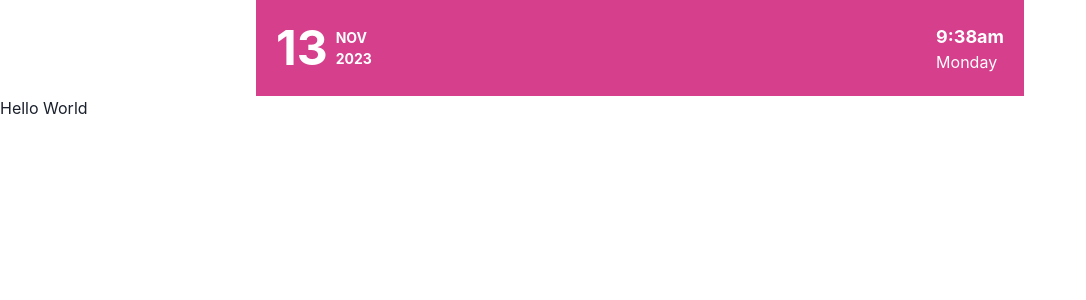
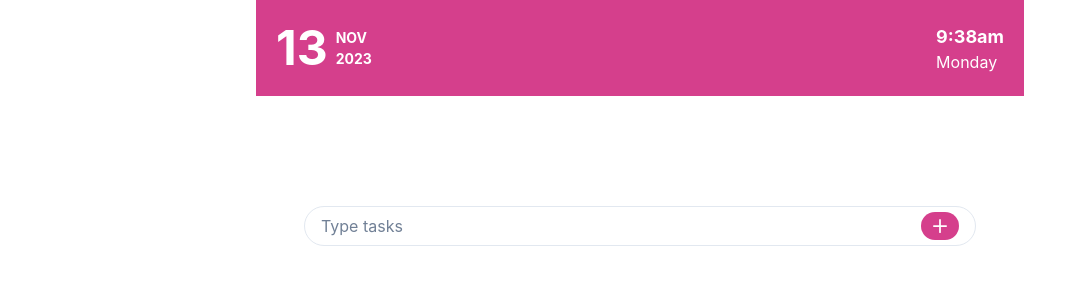
Before and after one commit to miwa-tanaka/todo-lists, a Next.js app: page /todo-lists/ in a window 1280 px wide. Shown: the top 300 px of the page, without its empty margins (0-1086 px from the left). Built offline with nearby package versions, Linux system fonts and the light colour scheme; what @chakra-ui/next-js would draw is missing.

Commit message:
modify: added feature add/delete todos

```diff
--- /dev/null
+++ b/src/atoms/dataAtom.ts
@@ -0,0 +1,20 @@
+import { atom } from "recoil";
+import type { taskObj } from "@/components/button"
+
+// tasks
+export const formData = atom({
+  key: 'formData',
+  default: [] as taskObj[],
+});
+
+// finished tasks
+export const finishedTasks = atom({
+  key: 'finishedTasks',
+  default: [] as taskObj[],
+});
+
+// # of total tasks
+export const totalTasks = atom({
+  key: 'totalTasks',
+  default: 0,
+});
--- /dev/null
+++ b/src/components/button.tsx
@@ -0,0 +1,68 @@
+import { InputGroup, Input, InputRightElement, Button, FormControl, FormErrorMessage } from '@chakra-ui/react'
+import { AddIcon } from '@chakra-ui/icons'
+import { useForm } from 'react-hook-form';
+import { useRecoilState, useRecoilValue } from "recoil";
+import { formData, totalTasks } from "../atoms/dataAtom";
+
+type task = {
+  task: string;
+}
+
+export type taskObj = {
+  t: string,
+  k: number
+}
+
+export default function AddTasks() {
+  const {
+    handleSubmit,
+    register,
+    setValue,
+    formState: { errors, isSubmitting },
+  } = useForm<task>()
+  const [input, setInput] = useRecoilState(formData)
+  const [total, setTotal] = useRecoilState(totalTasks)
+
+  const formInfo: taskObj[] = useRecoilValue(formData)
+  const numOfTasks: number = useRecoilValue(totalTasks)
+
+  function useOnSubmit(values: task) {
+    const t: string = values.task
+    const k: number = numOfTasks
+    const task: taskObj = {t, k}
+    const updatedFormInfo: taskObj[] = [...formInfo, task];
+    setInput(updatedFormInfo);
+    setTotal(numOfTasks + 1)
+    setValue("task", "")
+  }
+
+  return (
+    <form onSubmit={handleSubmit(useOnSubmit)}>
+      <FormControl isInvalid={Boolean(errors.task)}>
+        <InputGroup maxW="2xl" m="0 auto">
+            <Input
+                pr='4.5rem'
+                focusBorderColor='pink.400'
+                placeholder='Type tasks'
+                borderRadius="full"
+                id="task"
+                {...register('task', { required: 'This is required' })}
+              />
+              <InputRightElement width='4.5rem'>
+                <Button
+                  h='1.75rem' size='sm' bgColor="pink.500"
+                  borderRadius="full" _hover={{ bgColor: "pink.300" }}
+                  isLoading={isSubmitting}
+                  type="submit"
+                >
+                  <AddIcon color="white" fontWeight={700} />
+                </Button>
+              </InputRightElement>
+          </InputGroup>
+          <FormErrorMessage>
+            {errors.task && errors.task.message}
+          </FormErrorMessage>
+      </FormControl>
+    </form>
+  );
+}
--- /dev/null
+++ b/src/components/list.tsx
@@ -0,0 +1,35 @@
+
+import { Box, Button, Text, List, ListItem } from '@chakra-ui/react'
+import { CheckIcon } from '@chakra-ui/icons'
+import { useRecoilState, useRecoilValue } from "recoil";
+import { formData } from "../atoms/dataAtom";
+import type { taskObj } from "@/components/button"
+
+export default function Lists() {
+
+  const formInfo: taskObj[] = useRecoilValue(formData);
+  const [input, setInput] = useRecoilState(formData)
+
+  function checkoffTask (key: number) {
+    const newArray = formInfo.filter(n => n.k !== key);
+    console.log(newArray, "after new array")
+    setInput(newArray);
+  }
+
+  return (
+    <Box py={10} maxW="3xl" m="0 auto 30px" maxH="70vh" overflow="scroll">
+      <List spacing={3} px={5}>
+        {formInfo.map((value, i) =>
+          <ListItem key={i} display="flex" justifyContent="space-between" mb={5}>
+            <Text>{value.t}</Text>
+            <Button
+              onClick={() => checkoffTask(value.k)} colorScheme='pink' h='1.75rem' size='sm'
+              borderRadius="full" _hover={{ bgColor: "pink.300" }}>
+              <CheckIcon />
+            </Button>
+          </ListItem>
+        )}
+      </List>
+    </Box>
+  );
+}
--- a/src/pages/index.tsx
+++ b/src/pages/index.tsx
@@ -1,4 +1,6 @@
 import Header from "@/components/header"
+import Lists from "@/components/list"
+import AddTasks from "@/components/button"
 
 export default function Home(): JSX.Element {
   return (
@@ -7,8 +9,11 @@ export default function Home(): JSX.Element {
         <Header />
       </header>
       <main>
-        <h1>Hello World</h1>
+        <Lists />
       </main>
+      <footer>
+        <AddTasks />
+      </footer>
     </>
   )
 }
```
